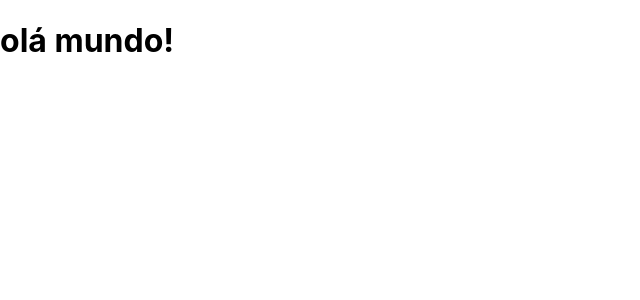
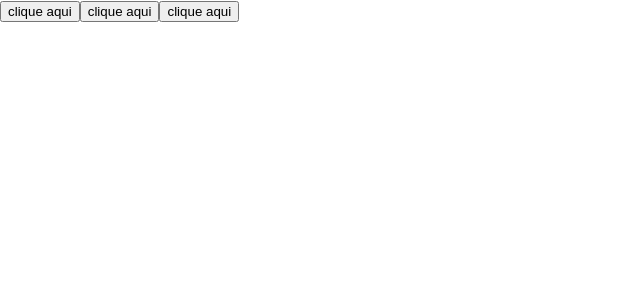
Before and after one commit to mariana549/curso-dev-quest, a React (Create React App) app in the folder react/05-creaat-react-app/primeiro-app/: page / in a window 1280 px wide. Shown: the top 300 px of the page, without its empty margins (0-640 px from the left). Built offline with nearby package versions, Linux system fonts and the light colour scheme.

Commit message:
adicionado o button no app

```diff
--- a/react/05-creaat-react-app/primeiro-app/src/App.js
+++ b/react/05-creaat-react-app/primeiro-app/src/App.js
@@ -1,10 +1,13 @@
 // import logo from './logo.svg';
 import './App.css';
+import Button from "./components/button/button.js"
 
 function App() {
   return (
     <>
-      <h1>olá mundo!</h1>
+      <Button />
+      <Button />
+      <Button />
     </>
   );
 }
--- a/react/05-creaat-react-app/primeiro-app/src/components/button/button.js
+++ b/react/05-creaat-react-app/primeiro-app/src/components/button/button.js
@@ -0,0 +1,5 @@
+ const Button = () => {
+   return <button>clique aqui</button>
+}
+
+export default Button
```
Also changed, not shown: react/05-creaat-react-app/primeiro-app/src/components/button/button.css (added).
